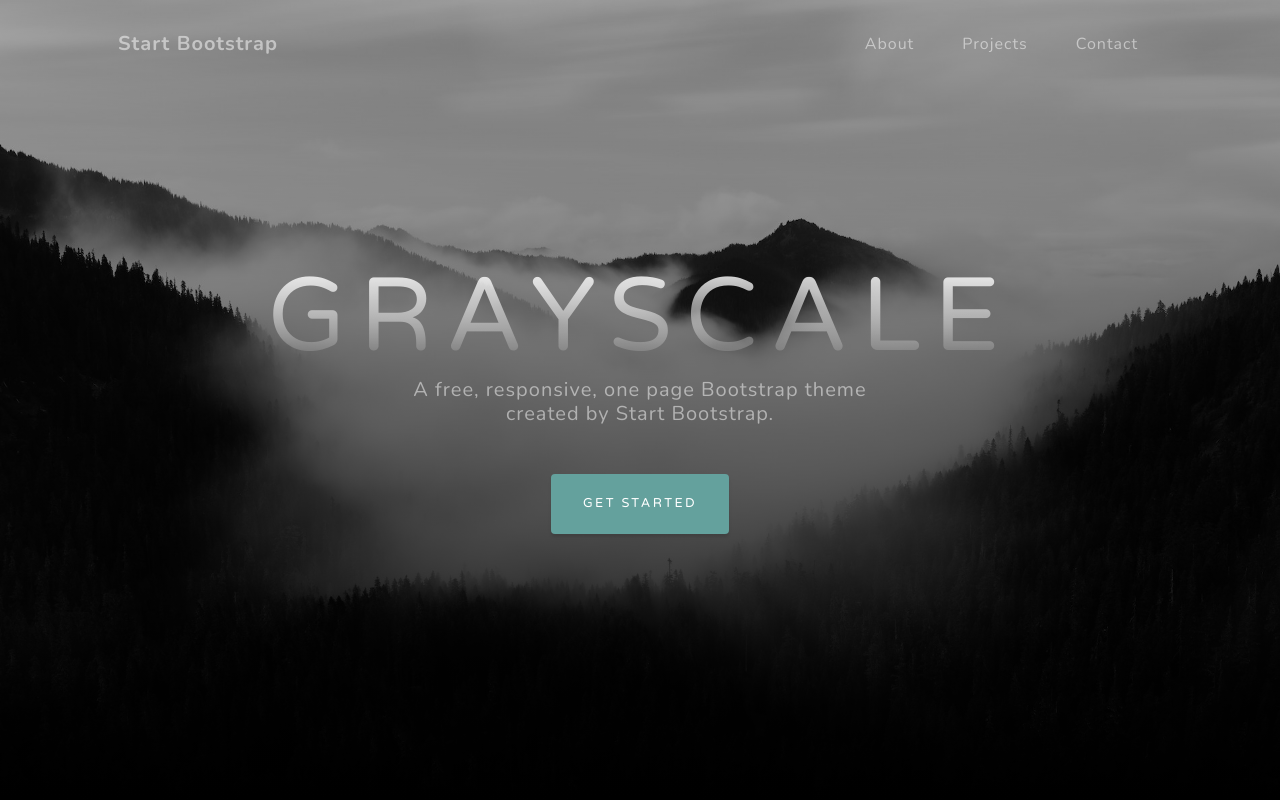
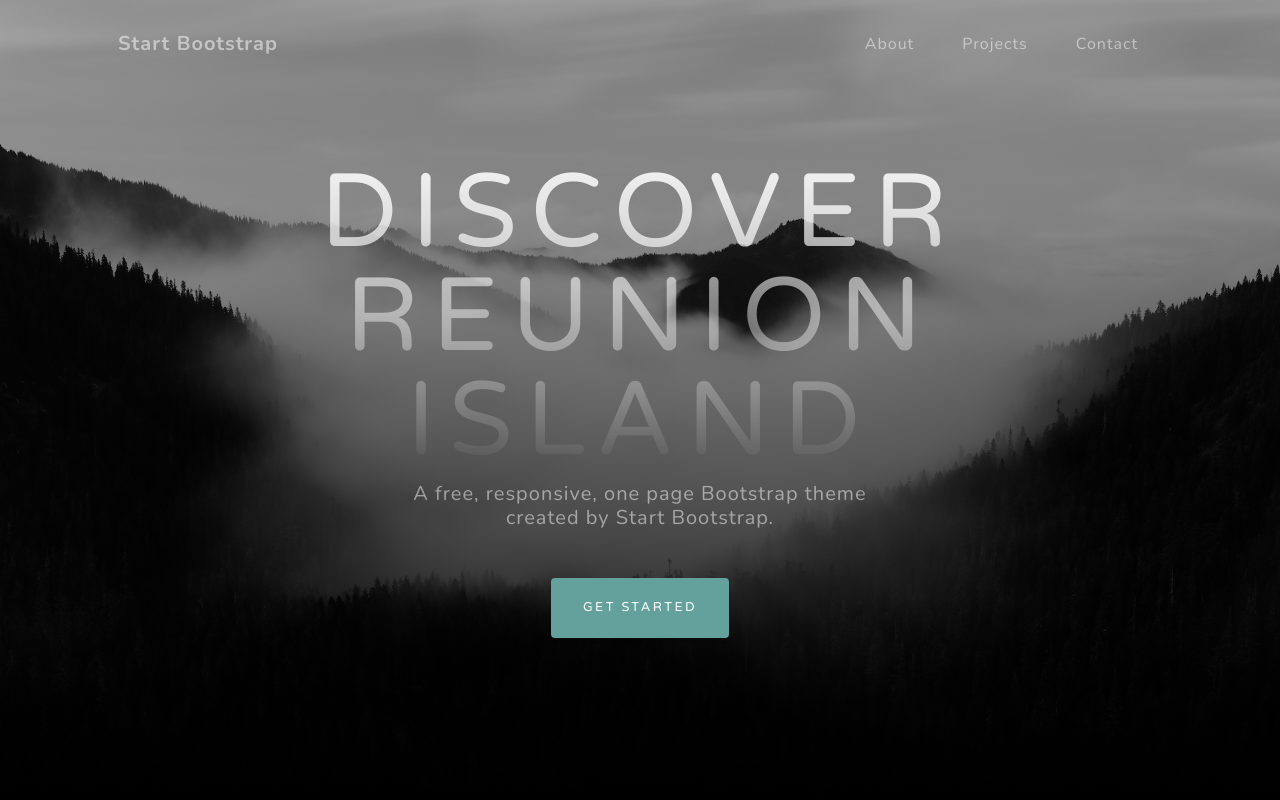
Before and after one commit to kss410/test2022, a plain HTML site: page index.html in a window 1280 px wide. Shown: the top 800 px of the page. Drawn offline with nearby package versions, Linux system fonts and the light colour scheme.

Commit message:
Update index.html

```diff
--- a/index.html
+++ b/index.html
@@ -38,7 +38,7 @@
             <div class="container px-4 px-lg-5 d-flex h-100 align-items-center justify-content-center">
                 <div class="d-flex justify-content-center">
                     <div class="text-center">
-                        <h1 class="mx-auto my-0 text-uppercase">Grayscale</h1>
+                        <h1 class="mx-auto my-0 text-uppercase">DISCOVER REUNION ISLAND</h1>
                         <h2 class="text-white-50 mx-auto mt-2 mb-5">A free, responsive, one page Bootstrap theme created by Start Bootstrap.</h2>
                         <a class="btn btn-primary" href="#about">Get Started</a>
                     </div>
```
